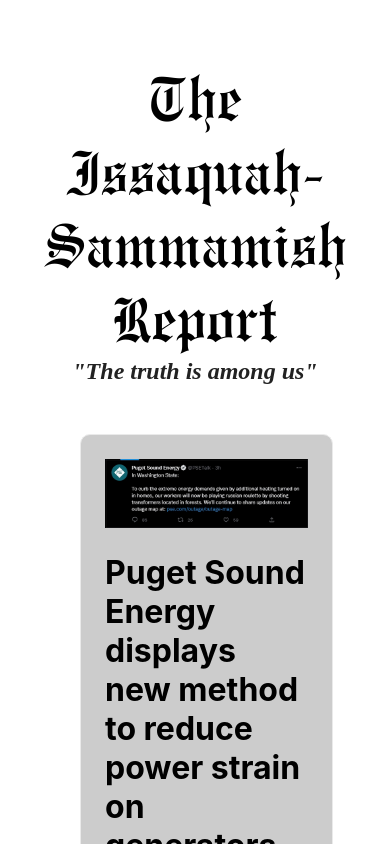
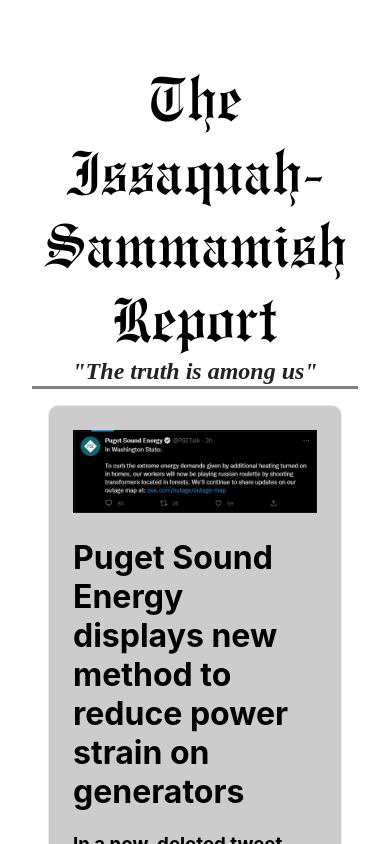
Before and after one commit to I-SReport/I-SReport.github.io, a Next.js app: page / in a window 390 px wide. Shown: the top 844 px of the page. Built offline with nearby package versions, Linux system fonts and the light colour scheme.

Commit message:
better mobile support

```diff
--- a/pages/index.tsx
+++ b/pages/index.tsx
@@ -22,13 +22,15 @@ export default function Home() {
           <i>"The truth is among us"</i>
         </h3>
 
-        <div style={{ display: 'flex', width: '100%' }}>
+        <div className={styles.articleList}>
           <div
             style={{
               width: `${ARTICLES.length == 1 ? '10' : '5'}0%`,
               padding: '2rem',
               paddingRight: '1rem',
+              borderTop: '0 !important',
             }}
+            className={styles.articleSection}
           >
             <MainArticle article={ARTICLES[0]} />
           </div>
@@ -38,6 +40,7 @@ export default function Home() {
               padding: '2rem',
               paddingLeft: '1rem',
             }}
+            className={styles.articleSection}
           >
             {ARTICLES.slice(1).map((a) => (
               <MiniArticle article={a} />
--- a/styles/Home.module.css
+++ b/styles/Home.module.css
@@ -213,3 +213,25 @@
     color: #dddddd !important;
   }
 }
+
+.articleList {
+  width: 100%;
+  display: flex;
+}
+
+@media (max-width: 700px) {
+  .articleList {
+    width: 100%;
+    display: block;
+  }
+
+  .articleSection {
+    width: 100% !important;
+    padding: 1rem !important;
+    border-top: 3px solid grey;
+  }
+
+  .articleSection > a > .card {
+    margin: 0 !important;
+  }
+}
```
Also changed, not shown: components/ArticlePage.tsx (+18 -7 lines).
